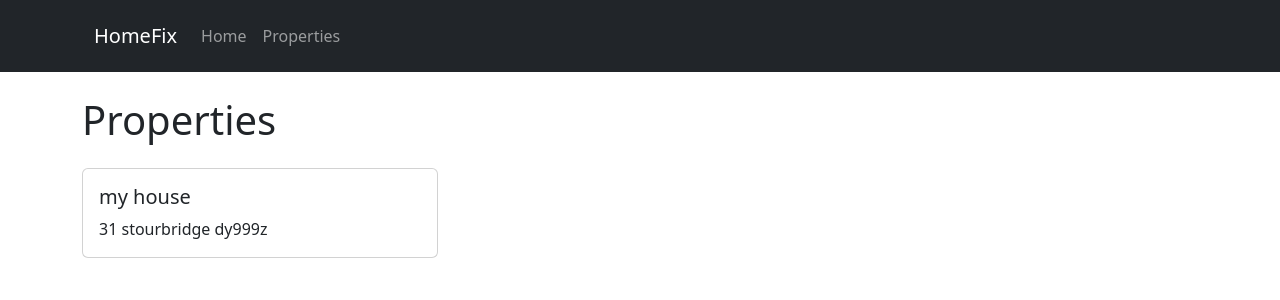
After one commit to Y40Y50/homefix, a Django app: page /properties/ in a window 1280 px wide. The commit adds this page. Shown: the top 300 px of the page. Run offline with Django 5.2, Linux system fonts and the light colour scheme; data comes from the database, SQL or seed files in the repository.

Commit message:
Create contractor list page and navigation layout

```diff
--- /dev/null
+++ b/maintenance/templates/maintenance/base.html
@@ -0,0 +1,42 @@
+<!DOCTYPE html>
+<html lang="en">
+<head>
+    <meta charset="UTF-8">
+    <meta name="viewport" content="width=device-width, initial-scale=1.0">
+    <title>HomeFix</title>
+
+    <link href="https://cdn.jsdelivr.net/npm/bootstrap@5.3.3/dist/css/bootstrap.min.css" rel="stylesheet">
+</head>
+<body>
+
+<nav class="navbar navbar-dark bg-dark">
+    <div class="container">
+        <nav class="navbar navbar-expand-lg navbar-dark bg-dark">
+    <div class="container">
+
+        <a class="navbar-brand" href="/">HomeFix</a>
+
+        <div class="navbar-nav">
+
+            <a class="nav-link" href="/">
+                Home
+            </a>
+
+            <a class="nav-link" href="/properties/">
+                Properties
+            </a>
+
+        </div>
+
+    </div>
+</nav>
+    </div>
+</nav>
+
+<div class="container mt-4">
+    {% block content %}
+    {% endblock %}
+</div>
+
+</body>
+</html>
--- /dev/null
+++ b/maintenance/templates/maintenance/property_list.html
@@ -0,0 +1,35 @@
+{% extends 'maintenance/base.html' %}
+
+{% block content %}
+
+<h1 class="mb-4">Properties</h1>
+
+<div class="row">
+
+    {% for property in properties %}
+
+        <div class="col-md-4 mb-3">
+
+            <div class="card">
+
+                <div class="card-body">
+
+                    <h5 class="card-title">
+                        {{ property.name }}
+                    </h5>
+
+                    <p class="card-text">
+                        {{ property.address }}
+                    </p>
+
+                </div>
+
+            </div>
+
+        </div>
+
+    {% endfor %}
+
+</div>
+
+{% endblock %}
--- a/maintenance/urls.py
+++ b/maintenance/urls.py
@@ -3,4 +3,5 @@ from . import views
 
 urlpatterns = [
     path('', views.home, name='home'),
+    path('properties/', views.property_list, name='property_list'),
 ]
--- a/maintenance/views.py
+++ b/maintenance/views.py
@@ -1,4 +1,22 @@
 from django.shortcuts import render
+from .models import Property, Contractor
 
 def home(request):
     return render(request, 'maintenance/home.html')
+
+def property_list(request):
+    properties = Property.objects.all()
+
+    return render(
+        request,
+        'maintenance/property_list.html',
+        {'properties': properties}
+    )
+def contractor_list(request):
+    contractors = Contractor.objects.all()
+
+    return render(
+        request,
+        'maintenance/contractor_list.html',
+        {'contractors': contractors}
+    )
```
Also changed, not shown: maintenance/templates/maintenance/contractor_list.html (added, +39 -0 lines), maintenance/templates/maintenance/home.html (+15 -10 lines).
